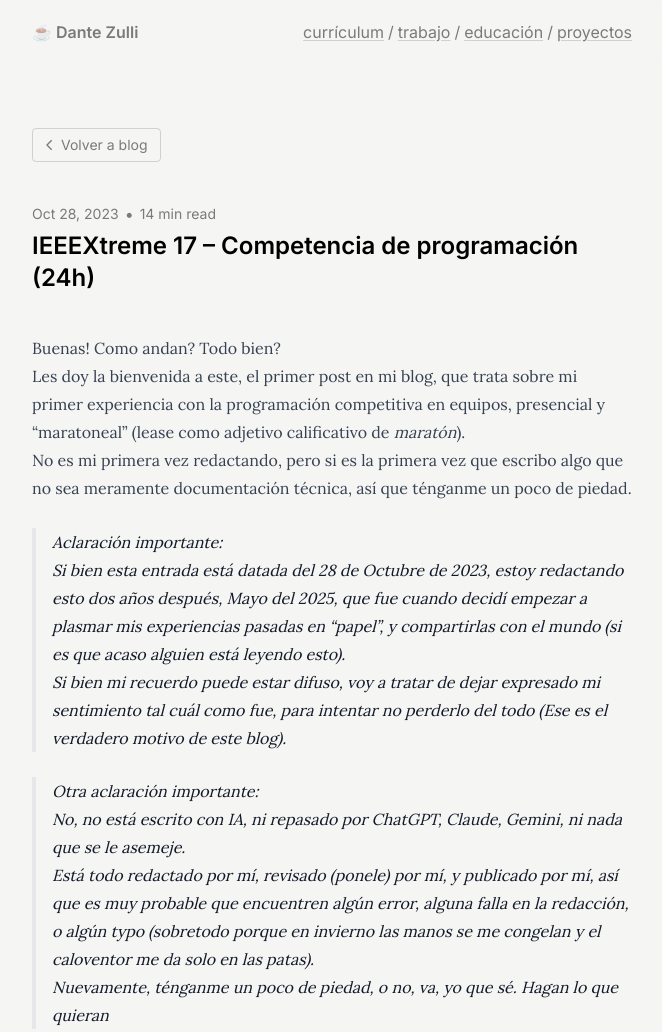
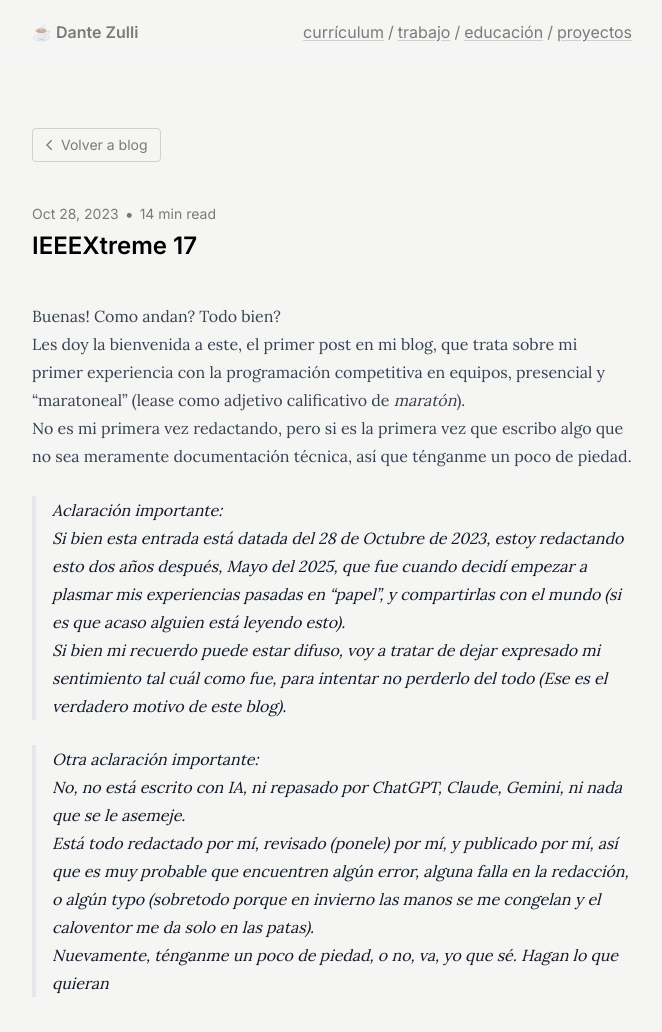
Before and after one commit to DanteZulli/my-portfolio, an Astro site: page /blog/ieeextreme17 in a window 1280 px wide. Shown: the top 1032 px of the page, without its empty margins (308-970 px from the left). Built offline with nearby package versions, Linux system fonts and the light colour scheme; Astro itself is replaced by a stand-in of ours; a web font is replaced by a local one.

Commit message:
clean ieextreme title

```diff
--- a/src/content/blog/ieeextreme17/index.md
+++ b/src/content/blog/ieeextreme17/index.md
@@ -1,5 +1,5 @@
 ---
-title: "IEEEXtreme 17 – Competencia de programación (24h)"
+title: "IEEEXtreme 17"
 description: 'Mi primer experiencia con la programación competitiva en equipos'
 date: "Oct 28 2023"
 draft: false
```
